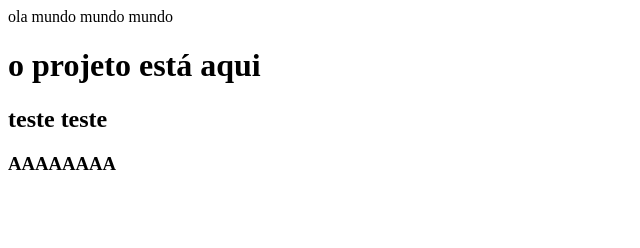
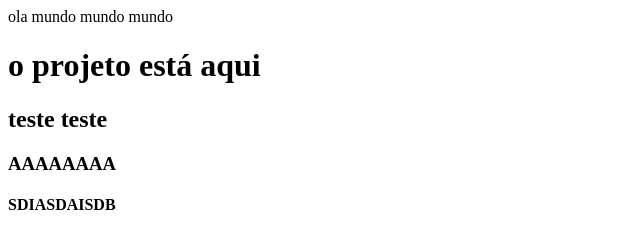
Before and after one commit to cschneiderx/meuprimeirorep, a plain HTML site: page index.html in a window 1280 px wide. Shown: the whole page, without its empty margins (0-640 px from the left). Drawn offline with Linux system fonts and the light colour scheme.

Commit message:
commit com o add

```diff
--- a/index.html
+++ b/index.html
@@ -3,3 +3,4 @@ ola mundo mundo mundo
 <h1> o projeto está aqui </h>
 <h2> teste teste </h2>
 <h3> AAAAAAAA </h3>
+<h4> SDIASDAISDB </h4>
```
